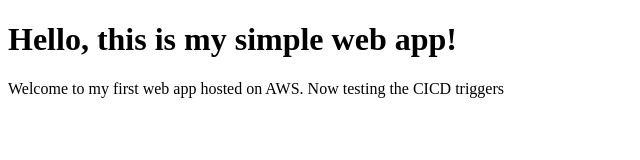
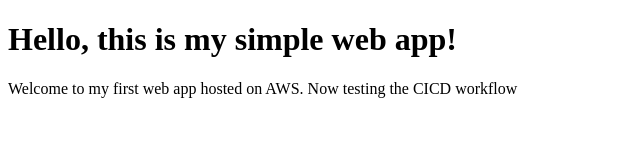
Before and after one commit to bobtj/simple-web-app, a plain HTML site: page index.html in a window 1280 px wide. Shown: the full height of the page, 0-640 px from the left. Drawn offline with Linux system fonts and the light colour scheme.

Commit message:
Update index.html

```diff
--- a/index.html
+++ b/index.html
@@ -7,6 +7,6 @@
 </head>
 <body>
     <h1>Hello, this is my simple web app!</h1>
-    <p>Welcome to my first web app hosted on AWS. Now testing the CICD triggers</p>
+    <p>Welcome to my first web app hosted on AWS. Now testing the CICD workflow</p>
 </body>
 </html>
```
